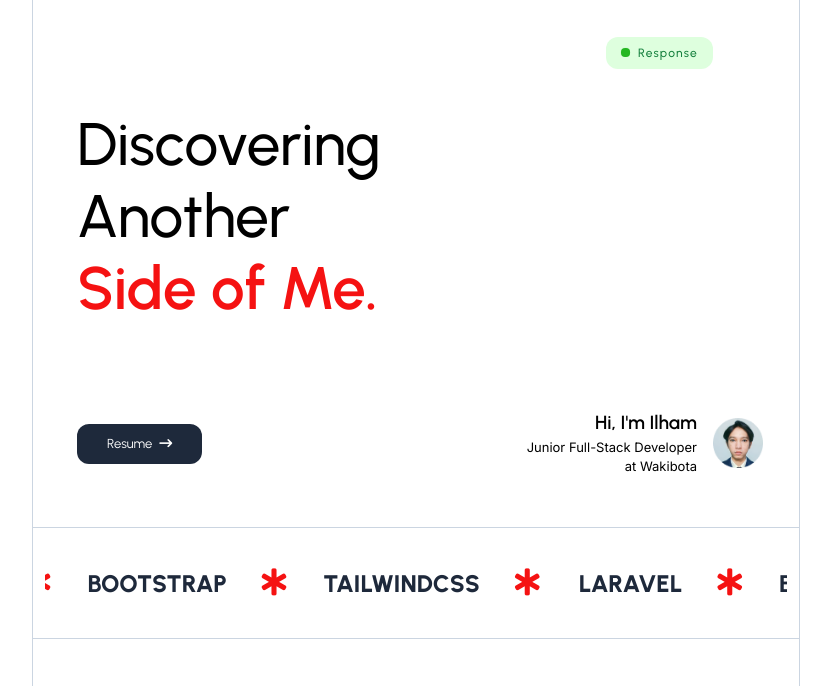
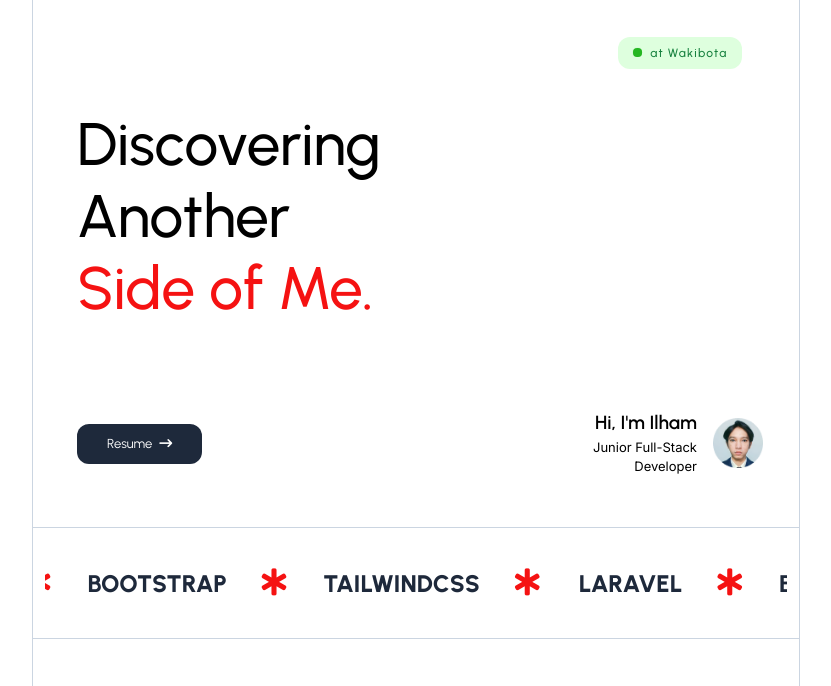
Before and after one commit to ilhamdwikiarifani/Tailwind-Personal-web-2023, a website: page index.html in a window 1280 px wide. Shown: the part 84-770 px from the top of the page, without its empty margins (224-1055 px from the left). Drawn offline with nearby package versions, Linux system fonts and the light colour scheme; a script that the page names is missing.

Commit message:
edit text

```diff
--- a/index.html
+++ b/index.html
@@ -108,7 +108,7 @@
               class="text-[55px] md:text-[60px] leading-snug md:leading-[4.5rem] mt-5 md:mt-[70px] font-medium font-[Rubik]"
             >
               Discovering Another <br />
-              <span class="text-[#F51212] font-semibold">Side of Me.</span>
+              <span class="text-[#F51212] font-black">Side of Me.</span>
             </div>
             <a
               href="!#"
@@ -136,7 +136,7 @@
               <div class="text-start">
                 <p class="text-[24px] font-semibold">Hi, I'm Ilham</p>
                 <p class="text-[16px] font-normal font-[inter]">
-                  Junior Full-Stack Developer at Wakibota
+                  Junior Full-Stack Developer
                 </p>
               </div>
             </div>
@@ -150,7 +150,7 @@
                 <span
                   class="w-[11px] h-[11px] md:w-[9px] md:h-[9px] bg-[#25B722] inline-block rounded mr-1 animate-pulse"
                 ></span>
-                Response
+                at Wakibota
               </div>
             </div>
 
@@ -162,7 +162,7 @@
               <div class="text-end">
                 <p class="text-[19px] font-semibold">Hi, I'm Ilham</p>
                 <p class="text-[13px] font-normal font-[inter]">
-                  Junior Full-Stack Developer at Wakibota
+                  Junior Full-Stack Developer
                 </p>
               </div>
               <img src="./asset/image/foto.png" class="w-[50px]" alt="" />
```
